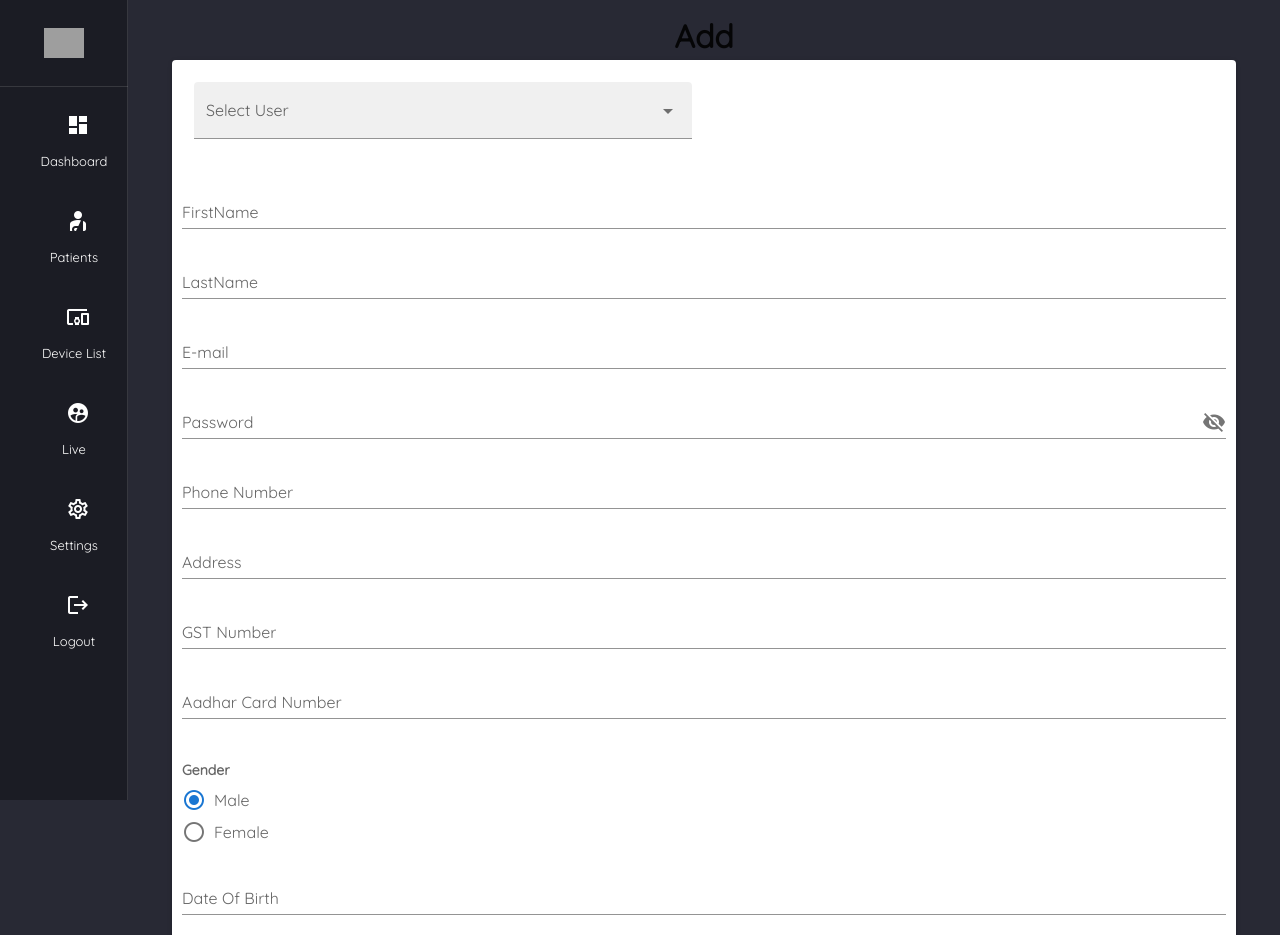
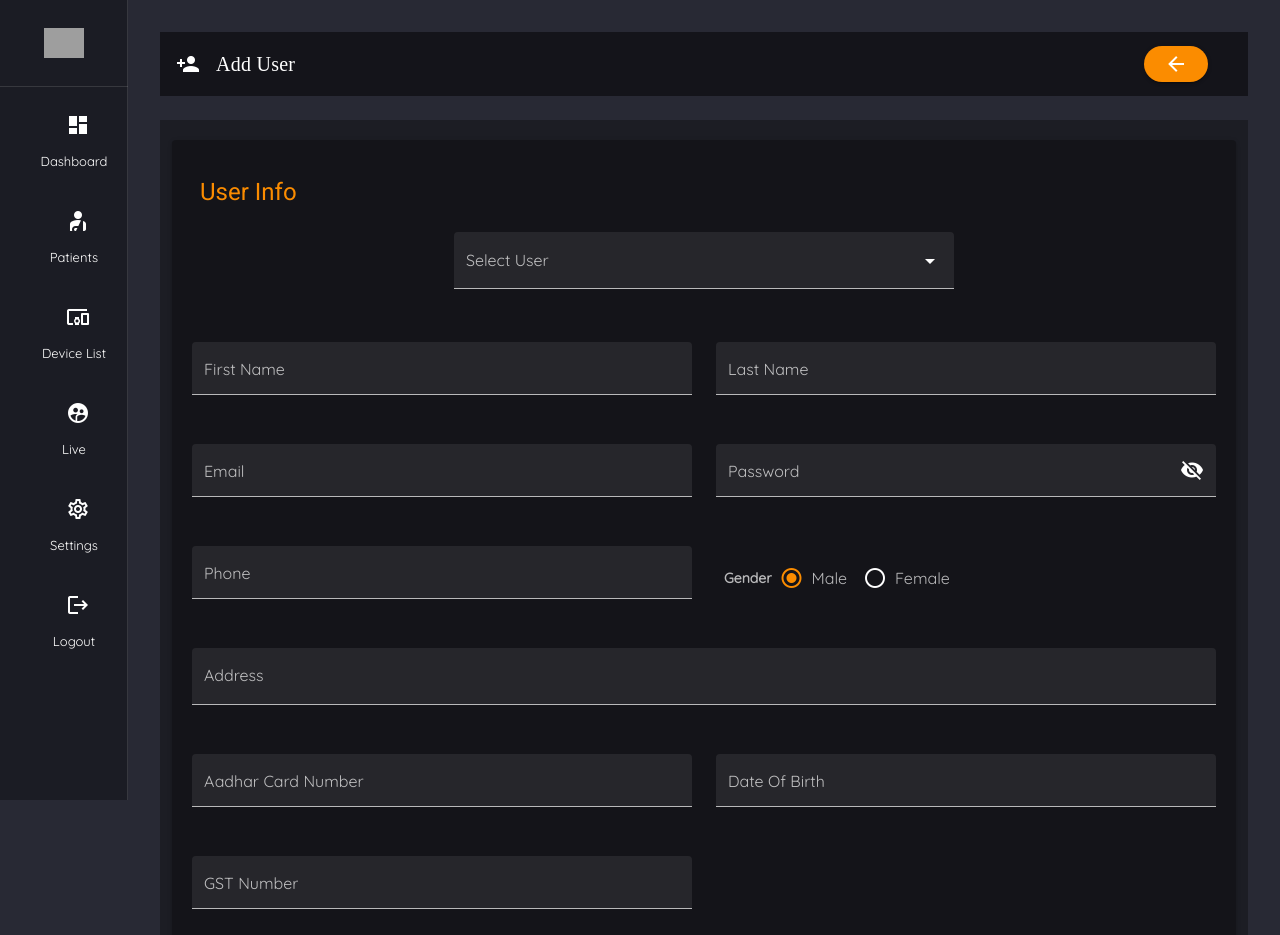
Before and after one commit to krishnaBacancy/vue-medical, a Vue app: page /add-user in a window 1280 px wide. Shown: the top 935 px of the page. Built offline with nearby package versions, Linux system fonts and the light colour scheme; sample sign-in values are in the browser's storage; grey boxes are pictures that could not be loaded.

Commit message:
added v-model to textfield and addUser ui changes.

```diff
--- a/src/components/CustomTextField.vue
+++ b/src/components/CustomTextField.vue
@@ -9,6 +9,7 @@
       :rules="fieldRules"
       :placeholder="placeholder"
       required
+      @input="handleInput"
     ></v-text-field>
   </div>
 </template>
@@ -23,6 +24,16 @@ export default {
     placeholder: String,
     name: String,
     type: String,
+    hidden: String,
+  },
+  model: {
+    prop: "hidden",
+    event: "blur",
+  },
+  methods: {
+    handleInput(value) {
+      this.$emit("blur", value);
+    },
   },
   computed: {
     hasErrors() {
--- a/src/layouts/SideBar.vue
+++ b/src/layouts/SideBar.vue
@@ -4,7 +4,7 @@
       app
       dark
       class="white--text"
-      v-if="$vuetify.breakpoint.smAndDown"
+      v-if="$vuetify.breakpoint.smAndDown && !getRoute"
     >
       <v-app-bar-nav-icon @click.stop="drawer = !drawer"></v-app-bar-nav-icon>
     </v-app-bar>
--- a/src/views/userManagement/AddUser.vue
+++ b/src/views/userManagement/AddUser.vue
@@ -1,11 +1,33 @@
 <template>
-  <v-container>
   <div>
-      <h1>Add</h1>
-    </div>
-    <v-card style="padding: 10px">
+    <PageHeader
+      title="Add User"
+      pageIcon="mdi-account-plus"
+      btnName="Back"
+      color-name="warning"
+      btnIconName="mdi-arrow-left"
+      @addNewPatient="$router.go(-1)"
+    />
+    <br />
+    <v-container
+      fluid
+      grid-list-md
+      style="background-color: rgba(0, 0, 0, 0.3)"
+    >
+      <v-layout row wrap>
+        <v-flex d-flex xs12 sm12 md12>
+          <v-card
+            style="width: 100%"
+            dark
+            color="rgba(0, 0, 0, 0.3)"
+            class="mt-2 mb-2 pa-5 white--text"
+          >
+            <v-card-title class="warning--text text-h5 ml-n2 mb-2"
+              >User Info</v-card-title
+            >
             <v-form ref="form" v-model="valid" lazy-validation>
-        <v-col class="d-flex" cols="12" sm="6">
+              <v-row>
+                <v-col class="d-flex ml-auto mr-auto" cols="12" sm="6">
                   <v-select
                     :items="items"
                     filled
@@ -14,91 +36,107 @@
                     v-model="selected"
                   ></v-select>
                 </v-col>
+              </v-row>
 
-        <v-text-field
-          v-model="fname"
-          :rules="nameRules"
-          hint="At least 3 characters"
-          label="FirstName"
-          type="text"
-          required
-        ></v-text-field>
+              <v-row>
+                <v-col cols="12" sm="6">
+                  <CustomTextField
+                    :type="'text'"
+                    :label="'First Name'"
+                    :fieldRules="nameRules"
+                    v-model="user.fname"
+                  />
+                </v-col>
 
-        <v-text-field
-          v-model="lname"
-          :rules="nameRules"
-          hint="At least 3 characters"
-          label="LastName"
-          type="text"
-          required
-        ></v-text-field>
+                <v-col cols="12" sm="6">
+                  <CustomTextField
+                    :type="'text'"
+                    :label="'Last Name'"
+                    :fieldRules="nameRules"
+                    v-model="user.lname"
+                  />
+                </v-col>
+              </v-row>
 
-        <v-text-field
-          v-model="email"
-          :rules="emailRules"
-          label="E-mail"
-          type="email"
-          required
-        ></v-text-field>
+              <v-row>
+                <v-col cols="12" sm="6">
+                  <CustomTextField
+                    :type="'email'"
+                    :label="'Email'"
+                    :fieldRules="emailRules"
+                    v-model="user.email"
+                  />
+                </v-col>
 
+                <v-col cols="12" sm="6">
                   <v-text-field
                     :append-icon="showPassIcon ? 'mdi-eye' : 'mdi-eye-off'"
                     :type="showPassIcon ? 'text' : 'password'"
-          v-model="password"
+                    v-model="user.password"
                     name="password"
                     label="Password"
                     hint="At least 6 characters"
                     required
+                    filled
+                    dense
+                    :rules="passwordRules"
                     @click:append="showPassIcon = !showPassIcon"
                   ></v-text-field>
+                </v-col>
+              </v-row>
 
-        <v-text-field
-          v-model="phone"
-          :rules="phoneRules"
-          label="Phone Number"
-          type="number"
-          required
-        ></v-text-field>
+              <v-row>
+                <v-col cols="12" sm="6">
+                  <CustomTextField
+                    :type="'number'"
+                    :label="'Phone'"
+                    :fieldRules="phoneRules"
+                    v-model="user.phone"
+                  />
+                </v-col>
 
-        <v-textarea
-          v-model="address"
-          auto-grow
-          label="Address"
-          rows="1"
-        ></v-textarea>
-
-        <v-text-field
-          v-model="gstNo"
-          :rules="gstNoRules"
-          label="GST Number"
-          type="text"
-          required
-        ></v-text-field>
-
-        <v-text-field
-          v-model="aadhar"
-          :rules="aadharRules"
-          label="Aadhar Card Number"
-          type="text"
-          required
-        ></v-text-field>
-
-        <v-radio-group v-model="gender">
+                <v-col cols="12" sm="6" md="4">
+                  <v-radio-group v-model="user.gender" row class="ml-2">
                     <template v-slot:label>
                       <div><strong>Gender</strong></div>
                     </template>
-          <v-radio value="male">
+                    <v-radio value="male" color="warning">
                       <template v-slot:label>
                         <div>Male</div>
                       </template>
                     </v-radio>
-          <v-radio value="female">
+                    <v-radio value="female" color="warning">
                       <template v-slot:label>
                         <div>Female</div>
                       </template>
                     </v-radio>
                   </v-radio-group>
+                </v-col>
+              </v-row>
 
+              <v-row>
+                <v-col cols="12" sm="12">
+                  <v-textarea
+                    v-model="user.address"
+                    auto-grow
+                    label="Address"
+                    rows="1"
+                    filled
+                    dense
+                  ></v-textarea>
+                </v-col>
+              </v-row>
+
+              <v-row>
+                <v-col cols="12" sm="6">
+                  <CustomTextField
+                    :type="'text'"
+                    :label="'Aadhar Card Number'"
+                    :fieldRules="aadharRules"
+                    v-model="user.aadhar"
+                  />
+                </v-col>
+                <v-col cols="12" sm="6">
                   <v-menu
                     v-model="dateMenu"
                     :close-on-content-click="false"
@@ -115,6 +153,8 @@
                         hide-details
                         :value="dateValue"
                         @focus="focusDate"
+                        filled
+                        dense
                         v-on="on"
                       ></v-text-field>
                     </template>
@@ -125,34 +165,54 @@
                       @input="dateMenu = false"
                     ></v-date-picker>
                   </v-menu>
+                </v-col>
+              </v-row>
+
+              <v-row>
+                <v-col cols="12" sm="6">
+                  <CustomTextField
+                    :type="'text'"
+                    :label="'GST Number'"
+                    :fieldRules="gstNoRules"
+                    v-model="user.gstNo"
+                  />
+                </v-col>
+              </v-row>
 
               <v-checkbox
                 v-model="checkbox"
                 :rules="[(v) => !!v || 'You must agree to continue!']"
                 label="Do you agree?"
                 required
+                class="mt-n1"
               ></v-checkbox>
 
+              <v-row class="mt-2 mb-2">
                 <v-btn
                   :disabled="!valid"
                   color="success"
-          class="mr-4"
+                  class="ml-3"
                   @click="validate"
+                  width="48%"
                 >
-          Add
+                  Add User
                 </v-btn>
 
-        <v-btn color="error" class="mr-4" @click="reset"> Reset Form </v-btn>
-
-        <v-btn color="warning" @click="resetValidation">
-          Reset Validation
+                <v-btn color="error" class="ml-5" width="48%" @click="reset">
+                  Reset Form
                 </v-btn>
+              </v-row>
             </v-form>
           </v-card>
+        </v-flex>
+      </v-layout>
     </v-container>
+  </div>
 </template>
 
 <script>
+import CustomTextField from "@/components/CustomTextField.vue";
+import PageHeader from "@/layouts/PageHeader.vue";
 import { mapActions } from "vuex";
 
 export default {
@@ -161,47 +221,54 @@ export default {
     return {
       valid: true,
       items: ["Admin", "Doctor", "Customer"],
+      user: {
+        fname: "",
+        lname: "",
+        email: "",
+        password: "",
+        phone: null,
+        gender: "male",
+        address: "",
+        gstNo: "",
+        aadhar: "",
+      },
       selected: "",
       selectRules: [(v) => !!v || "Must select a user."],
-      fname: "",
-      lname: "",
       nameRules: [(v) => !!v || "Name is required"],
-      email: "",
       emailRules: [
         (v) => !!v || "E-mail is required",
         (v) => /.+@.+\..+/.test(v) || "E-mail must be valid",
       ],
-      password: "",
       showPassIcon: false,
-      phone: null,
+      passwordRules: [
+        (v) => !!v || "Password is required",
+        (v) => (v && v.length >= 6) || "password must be at least 6 characters",
+      ],
       phoneRules: [
         (v) => (v && v.length <= 11) || "type valid phone number",
         (v) => (v && v.length >= 8) || "type valid phone number",
       ],
-      address: "",
-      gstNo: "",
       gstNoRules: [(v) => !!v || "GST Number is required"],
-      aadhar: "",
       aadharRules: [(v) => !!v || "Aadhar Number is required"],
       checkbox: false,
       dateMenu: false,
       dateValue: null,
-      gender: "male",
     };
   },
   methods: {
     ...mapActions("userManagement", ["addUser"]),
     validate() {
       let data = {
-        first_Name: this.fname,
-        last_Name: this.lname,
-        email: this.email,
-        password: this.password,
-        mobile_no: this.phone,
-        Address: this.address,
-        aadharcard: this.aadhar,
-        gender: this.gender,
+        first_Name: this.user.fname,
+        last_Name: this.user.lname,
+        email: this.user.email,
+        password: this.user.password,
+        mobile_no: this.user.phone,
+        Address: this.user.address,
+        aadharcard: this.user.aadhar,
+        gender: this.user.gender,
         DOB: this.dateValue,
+        role: this.selected,
       };
       this.$refs.form.validate();
       if (this.valid) {
@@ -220,9 +287,6 @@ export default {
     reset() {
       this.$refs.form.reset();
     },
-    resetValidation() {
-      this.$refs.form.resetValidation();
-    },
     focusDate() {
       setTimeout(() => {
         if (!this.dateMenu) {
@@ -231,6 +295,7 @@ export default {
       }, 200);
     },
   },
+  components: { PageHeader, CustomTextField },
 };
 </script>
 
```
Lines whose indentation alone changed are shown as unchanged.
